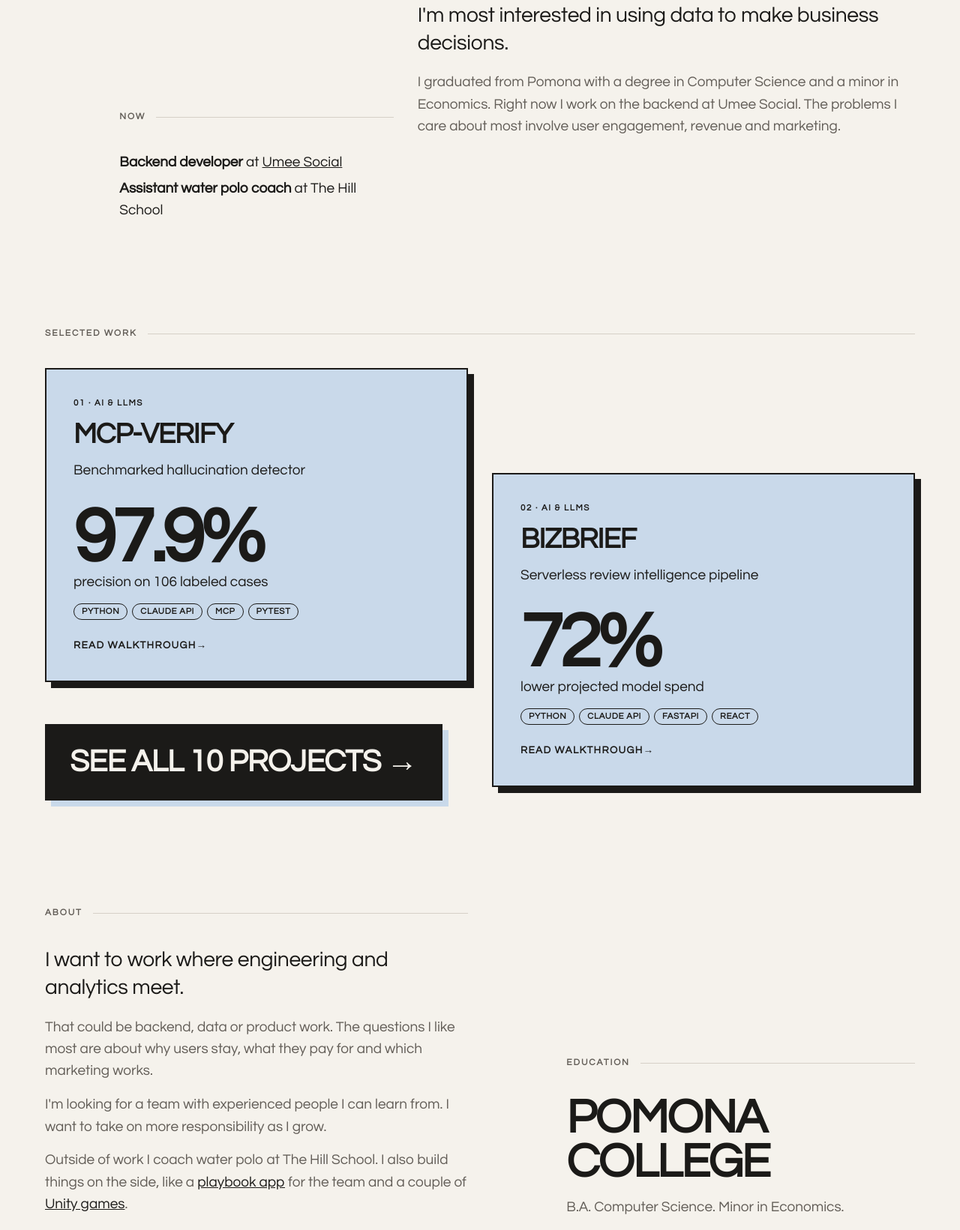
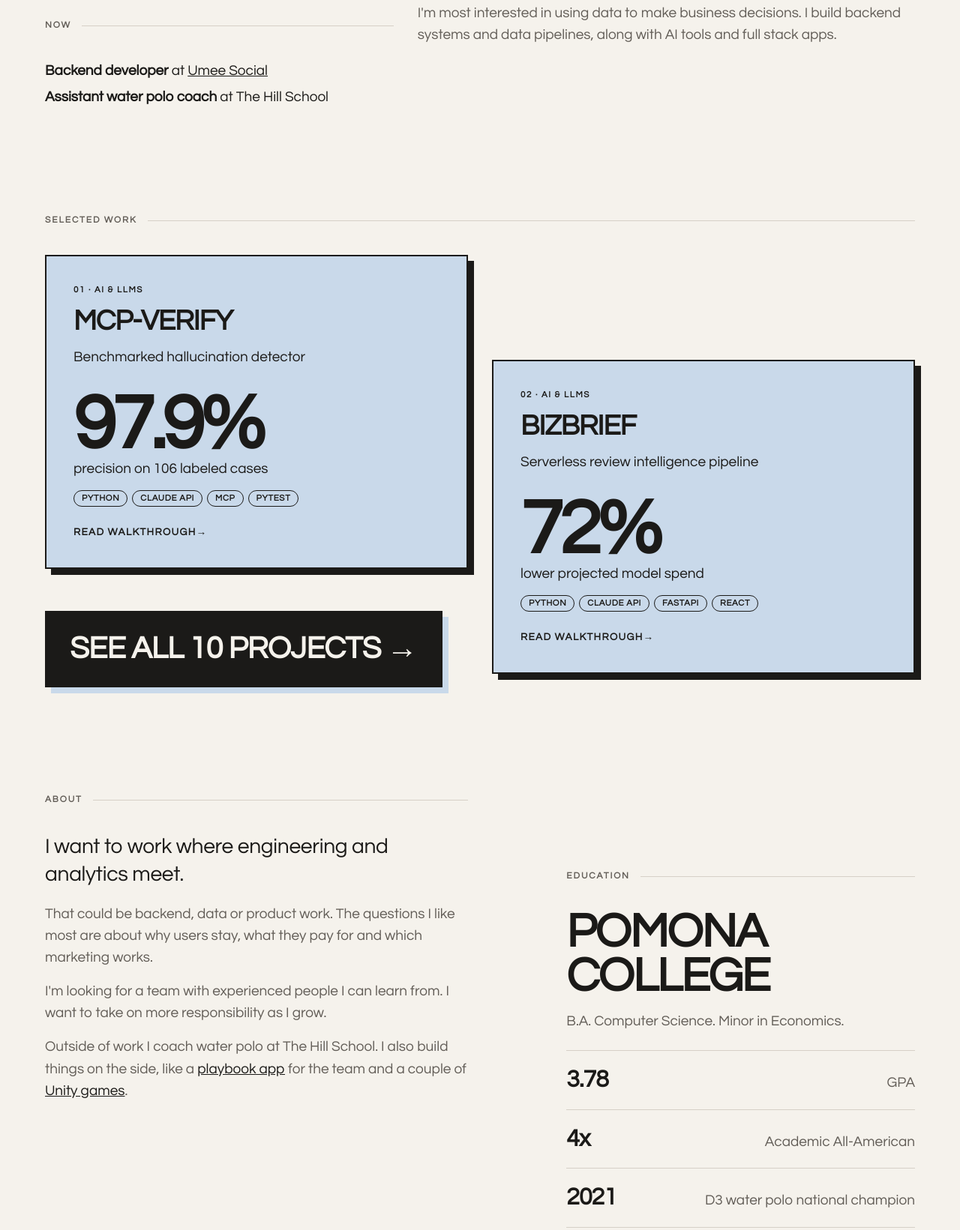
Before and after one commit to zkaplan1103/zkaplan1103.github.io, a plain HTML site: page index.html in a window 1280 px wide. Shown: the part 619-2260 px from the top of the page at 75% size. Drawn offline with Linux system fonts and the light colour scheme.

Commit message:
Fix home bio and About/Education layout at all widths

```diff
--- a/index.html
+++ b/index.html
@@ -23,8 +23,7 @@
     <h1 class="name"><span>Zachary</span><span>Kaplan</span></h1>
   </div>
   <div class="hero-bio reveal">
-    <p class="lede">I'm most interested in using data to make business decisions.</p>
-    <p class="muted" style="margin-top:1em">I graduated from Pomona with a degree in Computer Science and a minor in Economics. Right now I work on the backend at Umee Social. The problems I care about most involve user engagement, revenue and marketing.</p>
+    <p class="muted">I'm most interested in using data to make business decisions. I build backend systems and data pipelines, along with AI tools and full stack apps.</p>
   </div>
   <div class="hero-now reveal">
     <p class="eyebrow">Now</p>
@@ -56,8 +55,8 @@
   </div>
 </section>
 
-<section class="sec stair">
-  <div class="about reveal">
+<section class="sec stair about-edu reveal">
+  <div class="about">
     <p class="eyebrow">About</p>
     <p class="lede">I want to work where engineering and analytics meet.</p>
     <div class="muted" style="margin-top:1em">
@@ -66,7 +65,7 @@
       <p>Outside of work I coach water polo at The Hill School. I also build things on the side, like a <a href="/work/water-polo-playbook/">playbook app</a> for the team and a couple of <a href="/work/?type=games">Unity games</a>.</p>
     </div>
   </div>
-  <div class="edu reveal">
+  <div class="edu">
     <p class="eyebrow">Education</p>
     <h2>Pomona<br>College</h2>
     <p class="muted" style="margin-top:.8em">B.A. Computer Science. Minor in Economics.</p>
--- a/style.css
+++ b/style.css
@@ -131,17 +131,27 @@ p + p { margin-top: .8em; }
 
 /* Staggered home layout. Mobile stacks, desktop steps diagonally. */
 .hero { padding-top: clamp(48px, 9vw, 120px); }
-.hero-bio, .hero-now, .edu, .sel-b, .sel-cta { margin-top: 32px; }
+.hero-bio, .hero-now, .sel-b, .sel-cta { margin-top: 32px; }
+.edu { margin-top: clamp(72px, 11vw, 160px); }
 .about .muted a { color: var(--ink); }
+.cta { white-space: nowrap; }
 @media (min-width: 900px) {
   .stair { display: grid; grid-template-columns: repeat(12, 1fr); column-gap: 32px; }
   .hero-bio { grid-column: 6 / 13; margin-top: 48px; }
-  .hero-now { grid-column: 2 / 6; margin-top: -40px; }
+  .hero-now { grid-column: 1 / 6; margin-top: -40px; }
   .sel-a { grid-column: 1 / 7; grid-row: 1; }
   .sel-b { grid-column: 7 / 13; grid-row: 1 / span 2; margin-top: 140px; align-self: start; }
   .sel-cta { grid-column: 1 / 7; grid-row: 2; margin-top: 56px; }
+}
+/* ponytail: About/Education only step diagonally once Education has room for its facts on one line. */
+@media (min-width: 1100px) {
   .about { grid-column: 1 / 7; }
-  .edu { grid-column: 8 / 13; margin-top: 200px; }
+  .edu { grid-column: 8 / 13; margin-top: clamp(48px, 8vw, 140px); }
+}
+@media (min-width: 900px) and (max-width: 1099px) {
+  .about-edu { display: block; }
+  .hero-bio { grid-column: 7 / 13; }
+  .hero-now { grid-column: 1 / 7; }
 }
 .hero-now p { margin-top: .3em; }
 .sel-cta { justify-self: start; }
```
Also changed, not shown: 1 other file.
